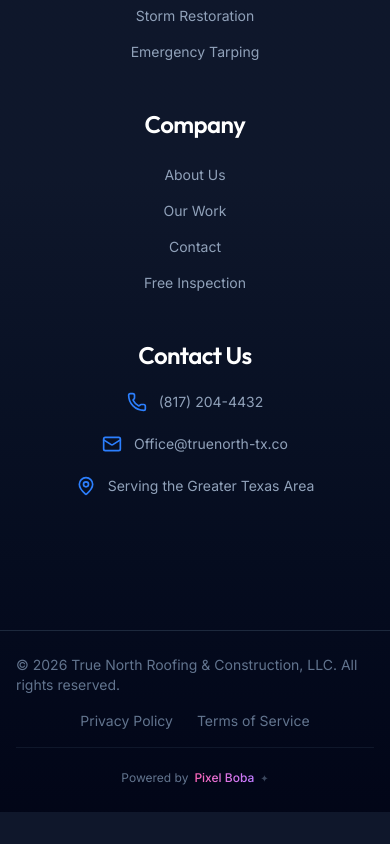
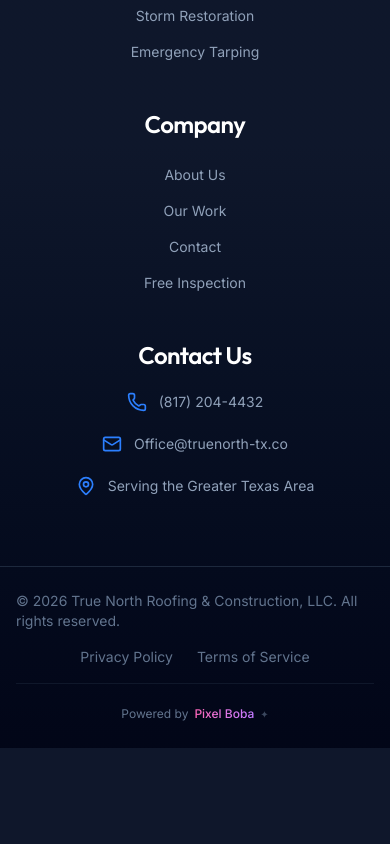
Before and after one commit to creamytech/truenorthroofing, a Next.js app: page / in a window 390 px wide. Shown: the part 9711-10555 px from the top of the page. Before the commit the page ends 10523 px from the top, so only its background shows below. Built offline with nearby package versions, Linux system fonts and the light colour scheme; no server answers.

Commit message:
Fix: add spacer after footer for mobile sticky CTA visibility

```diff
--- a/src/app/layout.tsx
+++ b/src/app/layout.tsx
@@ -147,6 +147,8 @@ export default function RootLayout({
           <Navbar />
           <main className="flex-1">{children}</main>
           <Footer />
+          {/* Spacer for mobile sticky CTA */}
+          <div className="h-24 lg:hidden" aria-hidden="true" />
           <Toaster position="bottom-right" richColors />
 
           {/* Scroll to Top Button */}
--- a/src/components/layout/Footer.tsx
+++ b/src/components/layout/Footer.tsx
@@ -63,7 +63,7 @@ export function Footer() {
 
         <div className="relative">
           {/* Main Footer */}
-          <div className="container mx-auto px-4 lg:px-8 py-16 pb-32 lg:pb-16">
+          <div className="container mx-auto px-4 lg:px-8 py-16">
             <div className="grid grid-cols-1 md:grid-cols-2 lg:grid-cols-4 gap-12">
               {/* Brand Column */}
               <div className="lg:col-span-1 text-center md:text-left">
```
